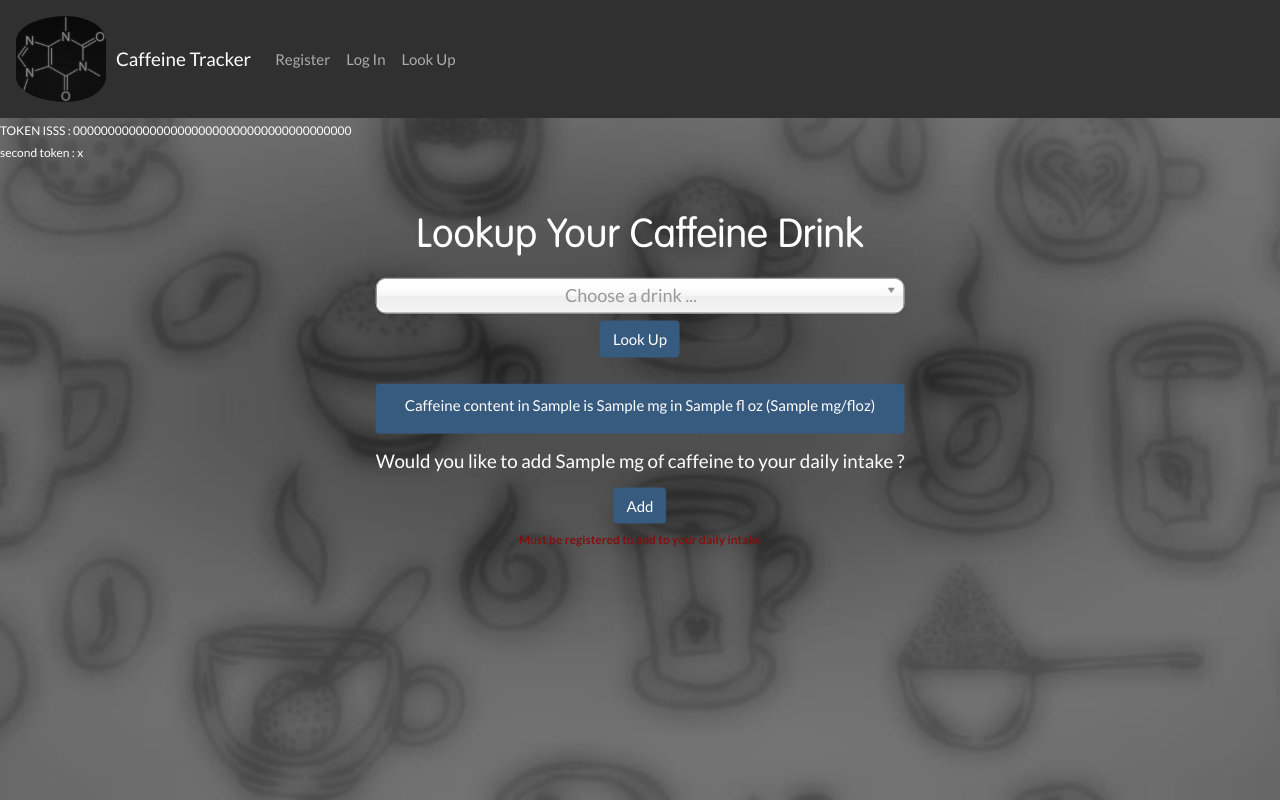
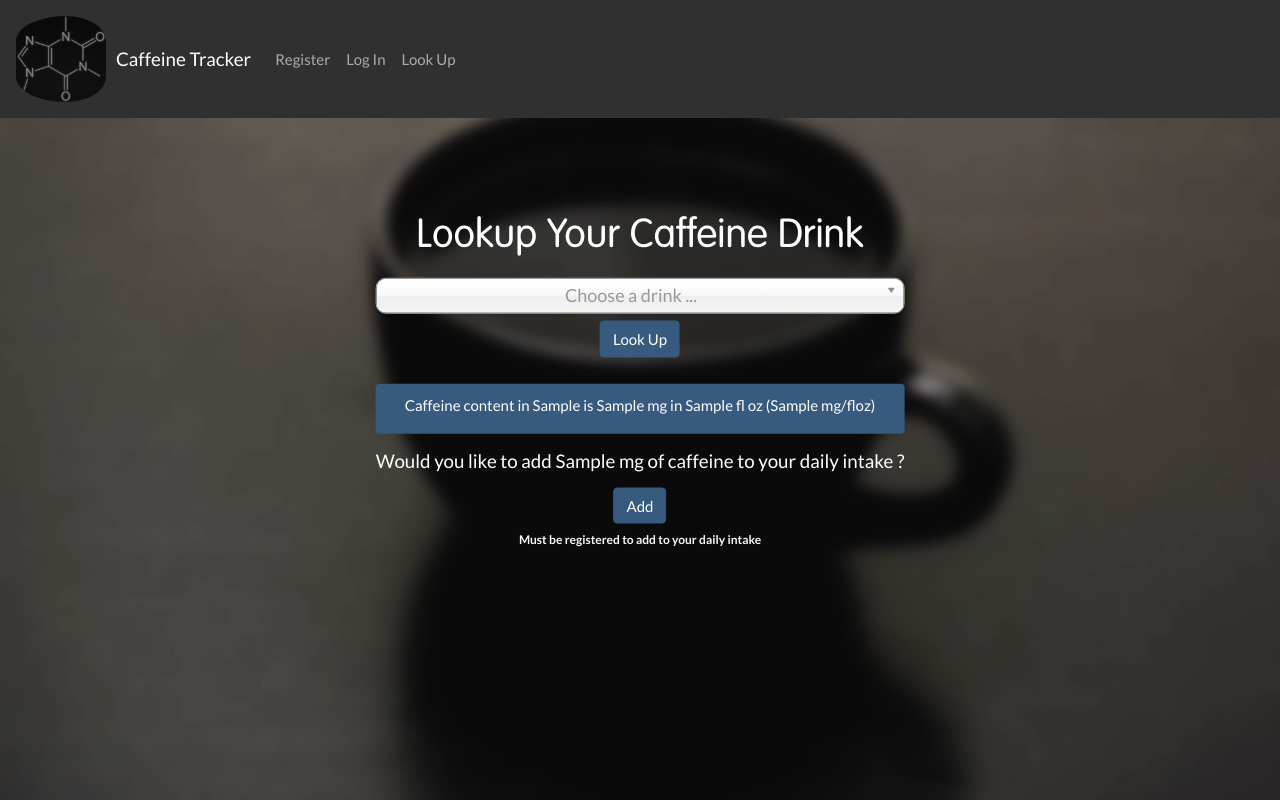
Before and after one commit to khaled619/caffeine, a Flask app: template templates/lookup.html in a window 1280 px wide. Run offline with Flask 2, Linux system fonts and the light colour scheme; the template is opened without the code that fills it: most values are stand-ins (such as "Sample title", 1, 10 or a date in 2020); parts of the project's set-up code (start-up, migrations or seed data) failed here and were passed over; some libraries are stand-ins or nearby versions.

Commit message:
update look up

```diff
--- a/app.py
+++ b/app.py
@@ -28,14 +28,16 @@ db = SQL("sqlite:///coffee.db")
 
 # Configure application
 app = Flask(__name__)
-
-csrf = CSRFProtect(app)
 secret_key = os.environ.get('secret_key')
 app.config['SECRET_KEY'] = secret_key
-app.config['WTF_CSRF_SECRET_KEY'] = secret_key
-csrf.init_app(app)
-print("CSRF TOKEN :", csrf)
-print("key:", secret_key)
+
+#csrf = CSRFProtect(app)
+
+#app.config['SECRET_KEY'] = secret_key
+#app.config['WTF_CSRF_SECRET_KEY'] = secret_key
+
+#csrf.init_app(app)
+
 # Ensure templates are auto-reloaded
 app.config["TEMPLATES_AUTO_RELOAD"] = True
 
--- a/templates/lookup.html
+++ b/templates/lookup.html
@@ -8,7 +8,7 @@
 <style>
     body
     {
-        background-image: url('/static/try4.jpeg');
+        background-image: url('/static/blurred-mug.jpg');
         background-size:cover;
         background-repeat: no-repeat;
         background-position: center center;
@@ -53,13 +53,12 @@
                             <button type="submit"  class="btn btn-primary" name="lookup_add" value ="add_drink">Add</button>
                             <!--<a href="/lookup" class="btn btn-primary">Go back</a>!-->
                         </div>
-                        <strong><small class="form-text" style="text-align:center; padding:50px; color:rgb(129, 16, 16); font-weight:bold;"> Must be registered to add to your daily intake</small></strong>
+                        <strong><small class="form-text" style="text-align:center; padding:50px; color:rgb(253, 247, 247); font-weight:bold;"> Must be registered to add to your daily intake</small></strong>
                     {% endif %}
                 </div>
         </div>
+        <!--
         <input type="hidden" name="csrf_token" value="{{ csrf_token() }}">
-        <small>TOKEN ISSS :  {{ csrf_token() }}</small>
-        <br>
-        <small>second token :  {{ secret_key }}</small>
+        !-->
     </form>
 {% endblock %}
```
Also changed, not shown: coffee.db.
